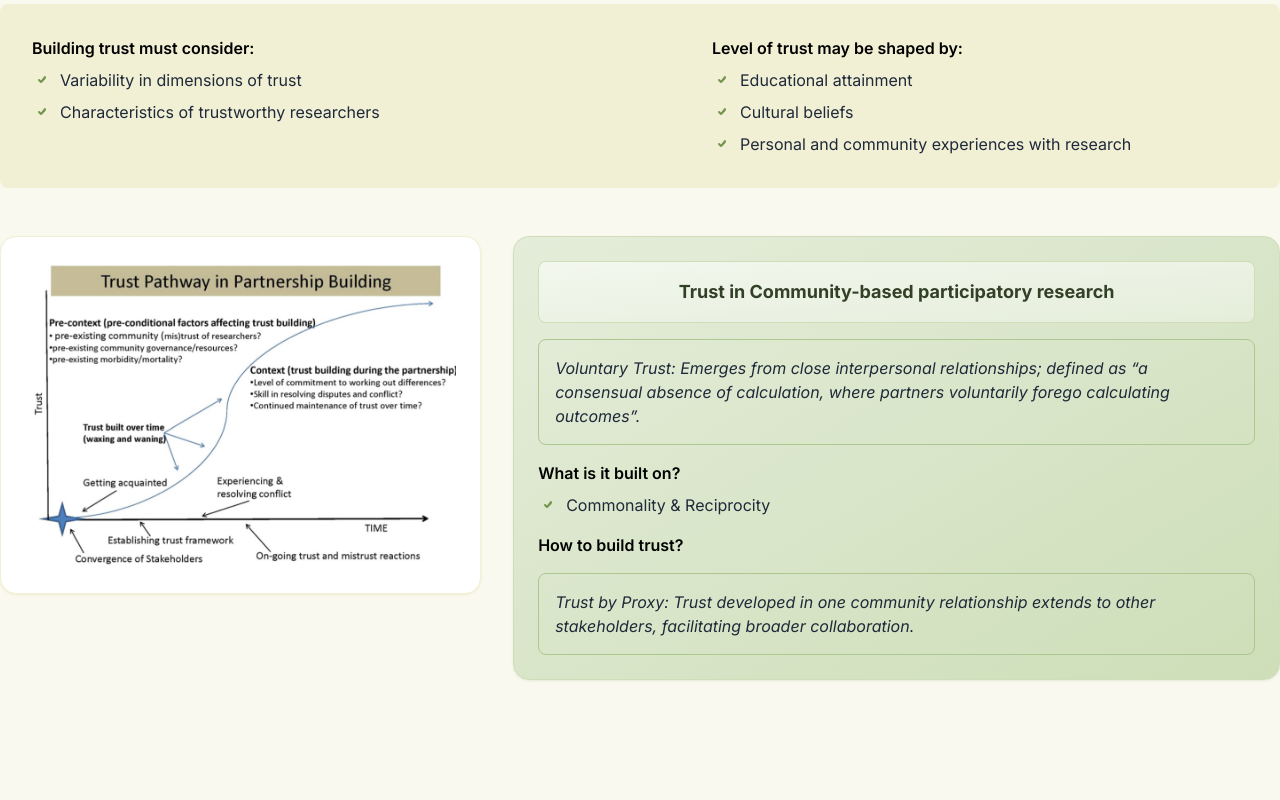
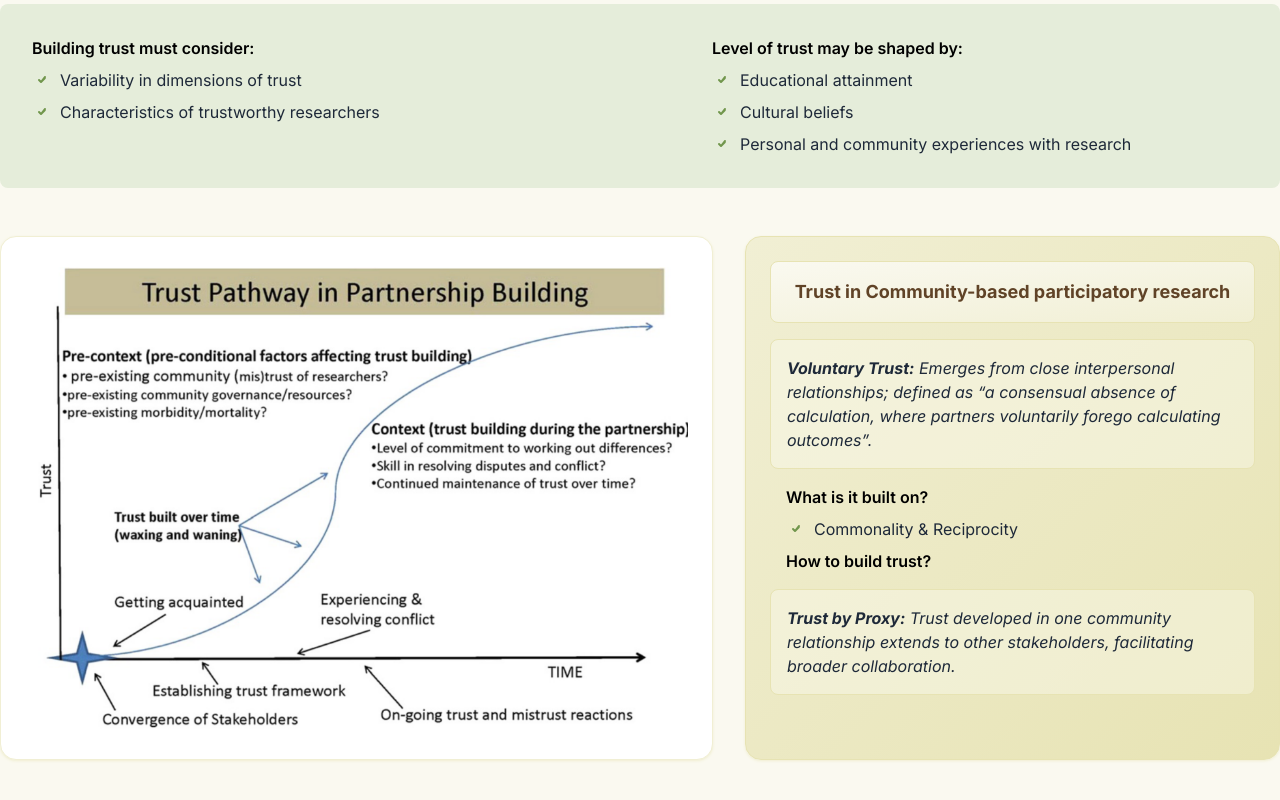
Before and after one commit to havekes/collaboration, a SvelteKit app: page /trust-building in a window 1280 px wide. Shown: the part 1064-1864 px from the top of the page. Before the commit the page ends 1792 px from the top, so only its background shows below. Built offline with nearby package versions, Linux system fonts and the light colour scheme.

Commit message:
trust layout

```diff
--- a/src/routes/trust-building/+page.svelte
+++ b/src/routes/trust-building/+page.svelte
@@ -101,7 +101,7 @@
 	</section>
 
 	<section class="container m-auto my-12">
-		<div class="grid grid-cols-2 gap-20 rounded-lg bg-cornsilk-100">
+		<div class="grid grid-cols-2 gap-20 rounded-lg bg-dry-sage-100">
 			<div class="p-8">
 				<List title="Building trust must consider:">
 					<ListItem>Variability in dimensions of trust</ListItem>
@@ -120,27 +120,29 @@
 
 	<section class="container flex gap-8">
 		<div
-			class="flex h-full w-2/3 items-center justify-center rounded-2xl border border-cornsilk-100 bg-white p-6 shadow-sm shadow-cornsilk-100"
+			class="flex h-full w-4/7 items-center justify-center rounded-2xl border border-cornsilk-100 bg-white p-6 shadow-sm shadow-cornsilk-100"
 		>
 			<img src={picture2} alt="" class="h-auto w-full rounded-xl" />
 		</div>
-		<Card theme="dry-sage">
-			<CardTitle theme="dry-sage">Trust in Community-based participatory research</CardTitle>
+		<Card theme="cornsilk" class="w-3/7">
+			<CardTitle theme="cornsilk">Trust in Community-based participatory research</CardTitle>
 			<blockquote
-				class="rounded-lg border border-dry-sage-300 p-4 text-gray-800 italic shadow-dry-sage-100"
+				class="rounded-lg border border-cornsilk-200 bg-cornsilk-50/40 p-4 text-gray-800 italic shadow-cornsilk-100"
 			>
-				Voluntary Trust: Emerges from close interpersonal relationships; defined as “a consensual
-				absence of calculation, where partners voluntarily forego calculating outcomes”.
+				<strong>Voluntary Trust:</strong> Emerges from close interpersonal relationships; defined as “a
+				consensual absence of calculation, where partners voluntarily forego calculating outcomes”.
 			</blockquote>
-			<List title="What is it built on?">
-				<ListItem>Commonality & Reciprocity</ListItem>
-			</List>
-			<List title="How to build trust?"><span></span></List>
+			<div class="space-y-2 px-4">
+				<List title="What is it built on?">
+					<ListItem>Commonality & Reciprocity</ListItem>
+				</List>
+				<List title="How to build trust?"><span></span></List>
+			</div>
 			<blockquote
-				class="rounded-lg border border-dry-sage-300 p-4 text-gray-800 italic shadow-dry-sage-100"
+				class="rounded-lg border border-cornsilk-200 bg-cornsilk-50/40 p-4 text-gray-800 italic shadow-cornsilk-100"
 			>
-				Trust by Proxy: Trust developed in one community relationship extends to other stakeholders,
-				facilitating broader collaboration.
+				<strong>Trust by Proxy:</strong> Trust developed in one community relationship extends to other
+				stakeholders, facilitating broader collaboration.
 			</blockquote>
 		</Card>
 	</section>
```
